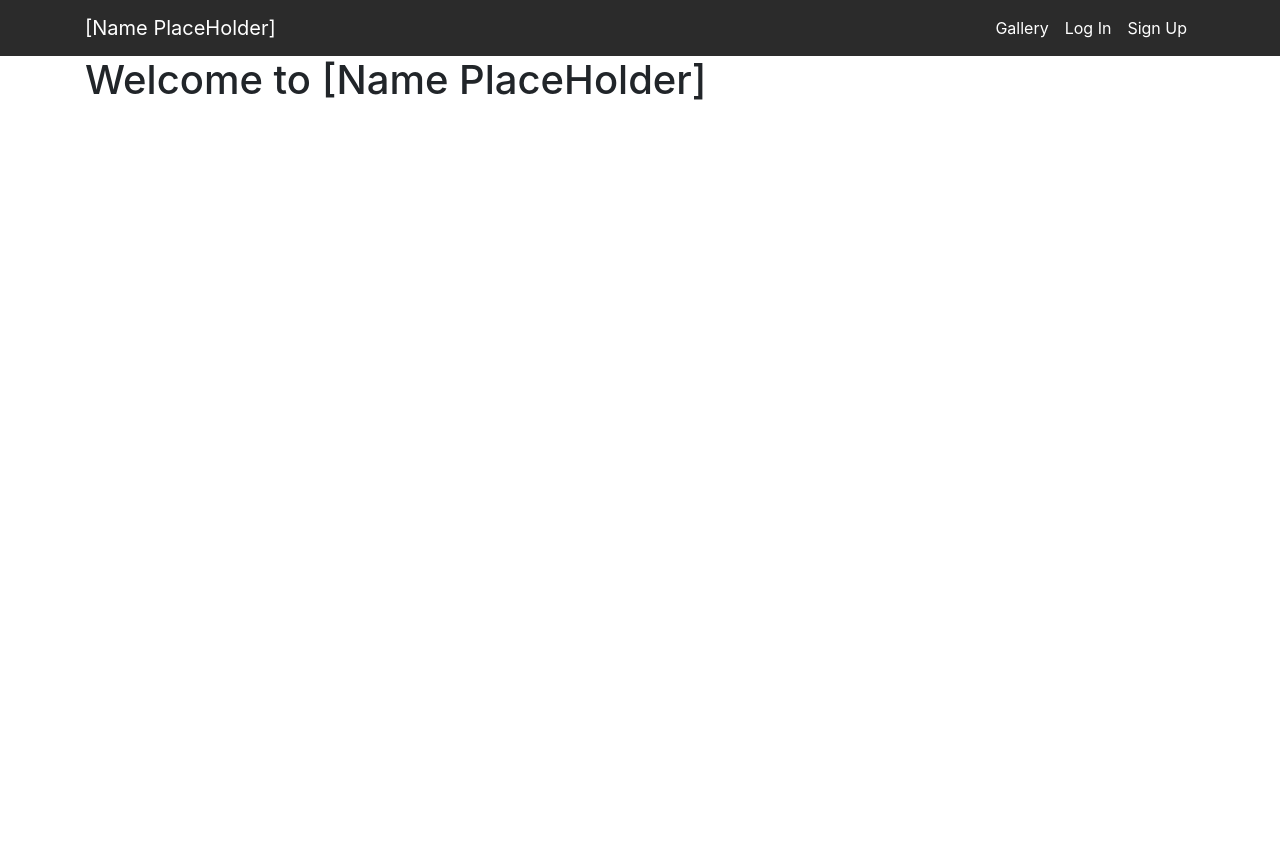
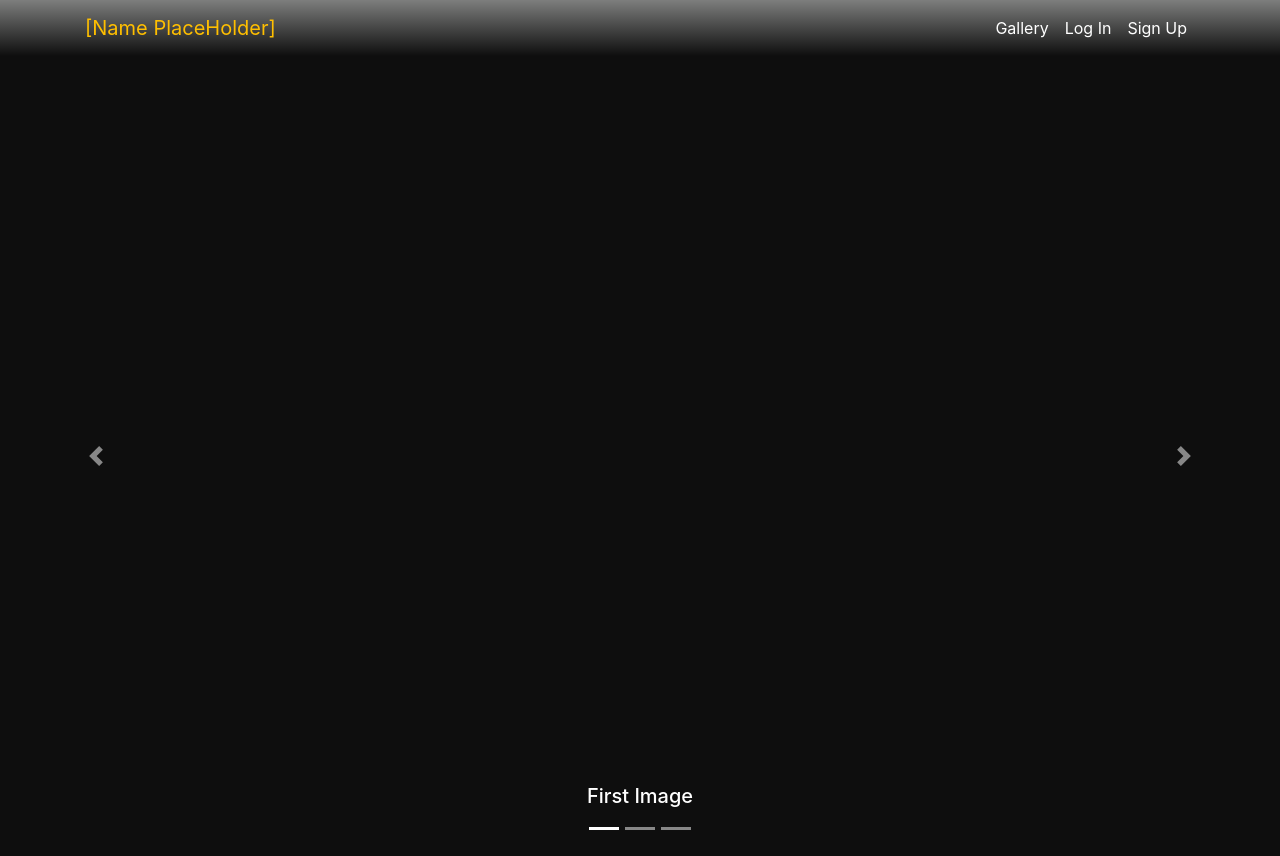
Before and after one commit to MarcusLittleDev/PyArt, a Django app: page / in a window 1280 px wide. Before the commit the page ends 100 px from the top, so only its background shows below. Run offline with Django 3.2, Linux system fonts and the light colour scheme; some libraries are stand-ins or nearby versions.

Commit message:
made homepage into a carousel made css for navbar added login redirect

```diff
--- a/PyArt/accounts/urls.py
+++ b/PyArt/accounts/urls.py
@@ -6,7 +6,7 @@ from django.contrib.auth import views as auth_views
 app_name = 'accounts'
 
 urlpatterns = [
-    path('login/', auth_views.LoginView.as_view(template_name='accounts/login.html'), name='login'),
+    path('login/', auth_views.LoginView.as_view(template_name='accounts/login.html', redirect_authenticated_user=True), name='login'),
     path('logout/', auth_views.LogoutView.as_view(), name='logout'),
     path('signup/', views.SignUp.as_view(), name='signup'),
     path('<str:username>/', views.ProfileView.as_view(), name='profile')
--- a/PyArt/art/admin.py
+++ b/PyArt/art/admin.py
@@ -4,3 +4,4 @@ from . import models
 
 # Register your models here.
 admin.site.register(models.Art)
+admin.site.register(models.Request)
--- a/PyArt/art/models.py
+++ b/PyArt/art/models.py
@@ -14,7 +14,7 @@ class Art(models.Model):
     name = models.CharField(max_length=255)
     slug = models.SlugField(allow_unicode=True, unique=True)
     description = models.TextField(blank=True, max_length=255)
-    picture = models.ImageField(upload_to='media', default='/static/assets/placeholder.png')
+    picture = models.ImageField(upload_to='media')
     art_thumbnail = ImageSpecField(source='picture', processors=[ResizeToFill(400, 250)],
                                     format='JPEG',
                                     options={'quality':85})
--- a/PyArt/art/templates/art/art_form.html
+++ b/PyArt/art/templates/art/art_form.html
@@ -3,7 +3,7 @@
 
 {%block art_content%}
 <h4>Upload your Art</h4>
-<form id='artForm' action="{%url 'art:create'%}" method='post' enctype="multipart/form-data">
+<form id='artForm' action="{%url 'art:upload'%}" method='post' enctype="multipart/form-data">
     {%csrf_token%}
     {%bootstrap_form form%}
     <input type="submit" value="Post" class='btn btn-primary btn-large'>
--- a/PyArt/art/urls.py
+++ b/PyArt/art/urls.py
@@ -4,7 +4,7 @@ from . import views
 app_name = 'art'
 
 urlpatterns = [
-    path('', views.ArtList.as_view(), name='list'),
-    path('upload/', views.UploadArt.as_view(), name='create'),
+    path('', views.ArtList.as_view(), name='gallery'),
+    path('upload/', views.UploadArt.as_view(), name='upload'),
     path('<slug:slug>/', views.ArtDetail.as_view(), name='detail')
 ]
--- /dev/null
+++ b/PyArt/static/pyart/css/index.css
@@ -0,0 +1,5 @@
+.full-screen {
+    background-size: cover;
+    background-position: center;
+    background-repeat: no-repeat;
+}
--- a/PyArt/static/pyart/css/master.css
+++ b/PyArt/static/pyart/css/master.css
@@ -1,5 +1,9 @@
 #navbar {
-    background-color: #2b2b2b;
+    background: rgb(125,126,125); /* Old browsers */
+    background: -moz-linear-gradient(top, rgba(125,126,125,1) 0%, rgba(14,14,14,1) 100%); /* FF3.6-15 */
+    background: -webkit-linear-gradient(top, rgba(125,126,125,1) 0%,rgba(14,14,14,1) 100%); /* Chrome10-25,Safari5.1-6 */
+    background: linear-gradient(to bottom, rgba(125,126,125,1) 0%,rgba(14,14,14,1) 100%); /* W3C, IE10+, FF16+, Chrome26+, Opera12+, Safari7+ */
+    filter: progid:DXImageTransform.Microsoft.gradient( startColorstr='#7d7e7d', endColorstr='#0e0e0e',GradientType=0 ); /* IE6-9 */
 }
 
 .nav-link{
@@ -7,19 +11,19 @@
 }
 
 .navbar-brand {
-    color: white;
+    color: #FFBF00;
 }
 
 .nav-link:hover {
-    color: blue;
+    color: #FFBF00;
 }
 
-.nav-link:active {
+a.nav-link.active {
     color: #FFBF00;
 }
 
 body{
-
+    background-color: rgb(14,14,14);
 }
 
 #no_javascript{
--- /dev/null
+++ b/PyArt/static/pyart/js/index.js
@@ -0,0 +1,27 @@
+$(document).ready(function () {
+    var $item = $('.carousel-item');
+    var $wHeight = $(window).height();
+    $item.eq(0).addClass('active');
+    $item.height($wHeight);
+    $item.addClass('full-screen');
+
+    $('.carousel img').each(function() {
+        var $src = $(this).attr('src');
+        var $color = $(this).attr('data-color');
+    $(this).parent().css({
+        'background-image' : 'url(' + $src + ')',
+        'background-color' : $color
+    });
+    $(this).remove();
+    });
+
+    $(window).on('resize', function (){
+        $wHeight = $(window).height();
+        $item.height($wHeight);
+    });
+
+    $('.carousel').carousel({
+        interval: 6000,
+        pause: "false"
+    });
+})
--- a/PyArt/templates/base.html
+++ b/PyArt/templates/base.html
@@ -20,34 +20,48 @@
 <body>
     <nav class='navbar navbar-expand-sm' role='navigation' id='navbar'>
         <div class='container'>
-            <a class='navbar-brand' href='/'>[Name PlaceHolder]</a>
+            <a {% if "home" == request.resolver_match.url_name %}class="navbar-brand active"{%else%} class='navbar-brand' {% endif %} href='/'>[Name PlaceHolder]</a>
             <button class="navbar-toggler navbar-dark" type="button" data-toggle="collapse" data-target="#navbarSupportedContent" aria-controls="navbarSupportedContent" aria-expanded="false" aria-label="Toggle navigation">
                 <span class="navbar-toggler-icon"></span>
             </button>
             <div class="collapse navbar-collapse" id="navbarSupportedContent">
                 <ul class='navbar-nav ml-auto'>
-                    <li class="nav-item"><a class="nav-link" href='{%url "art:list"%}'>Gallery</a></li>
+                    <li class='nav-item'>
+                        <a {% if "gallery" in request.path and "upload"  != request.resolver_match.url_name %}class="nav-link active"{%else%} class="nav-link" {% endif %} class="nav-link" href='{%url "art:gallery"%}'>Gallery</a>
+                    </li>
                     {%if user.is_authenticated%}
                     {%if user.is_staff%}
-                    <li class="nav-item"><a class="nav-link" href='{%url "admin:index"%}'>Admin</a></li>
-                    <li class="nav-item"><a class="nav-link" href='{%url "art:create"%}'>Upload</a></li>
+                    <li class="nav-item">
+                        <a class="nav-link" href='{%url "admin:index"%}'>Admin</a>
+                    </li>
+                    <li class='nav-item'>
+                        <a {% if "upload" == request.resolver_match.url_name %}class="nav-link active"{%else%} class='nav-link' {% endif %} href='{%url "art:upload"%}'>Upload</a>
+                    </li>
                     {%endif%}
-                    <li class="nav-item"><a class="nav-link" href='{% url "accounts:logout" %}'>Log Out</a></li>
-                    <li class="nav-item"><a class="nav-link" href="{% url 'accounts:profile' username=user.get_username %}">{{user.get_username}}</a></li>
+                    <li class="nav-item">
+                        <a class="nav-link" href='{% url "accounts:logout" %}'>Log Out</a>
+                    </li>
+                    <li class="nav-item">
+                        <a {% if "profile" == request.resolver_match.url_name %}class="nav-link active"{%else%} class='nav-link' {% endif %} href="{% url 'accounts:profile' username=user.get_username %}">{{user.get_username}}</a>
+                    </li>
                     {%else%}
-                    <li class="nav-item"><a class="nav-link" href='{%url "accounts:login"%}'>Log In</a></li>
-                    <li class="nav-item"><a class="nav-link" href="{% url 'accounts:signup' %}">Sign Up</a></li>
+                    <li class="nav-item">
+                        <a {% if "login" == request.resolver_match.url_name %}class="nav-link active"{%else%} class='nav-link' {% endif %} href='{%url "accounts:login"%}'>Log In</a>
+                    </li>
+                    <li class="nav-item">
+                        <a {% if "signup" == request.resolver_match.url_name %}class="nav-link active"{%else%} class='nav-link' {% endif %} href="{% url 'accounts:signup' %}">Sign Up</a>
+                    </li>
                     {%endif%}
                 </ul>
             </div>
 
         </div>
     </nav>
-    <div class="container mycontent">
+    <div class="mycontent">
         {%block content%}
         {%endblock%}
     </div>
-    <div class= 'container container-fluid' id="no_javascript">
+    <div id="no_javascript">
         <p>Javascript needs to be enabled in order to view this website's content...</p>
     </div>
 </body>
--- a/PyArt/templates/index.html
+++ b/PyArt/templates/index.html
@@ -1,5 +1,46 @@
 {%extends "base.html"%}
+{%load staticfiles%}
+
+{%block extra_head%}
+    <link rel="stylesheet" type="text/css" media="screen" href="{% static 'pyart/css/index.css'%}" />
+    <script src="{% static 'pyart/js/index.js'%}"></script>
+{%endblock%}
 
 {%block content%}
-    <h1>Welcome to [Name PlaceHolder]</h1>
+    <div class='carousel slide' data-ride="carousel" id='home-carousel'>
+        <ol class="carousel-indicators">
+            <li data-target="#home-carousel" data-slide-to="0" class="active"></li>
+            <li data-target="#home-carousel" data-slide-to="1"></li>
+            <li data-target="#home-carousel" data-slide-to="2"></li>
+        </ol>
+        <div class='carousel-inner'>
+            <div class='carousel-item active'>
+                <img class="d-block w-100" src="https://via.placeholder.com/1024x750" alt='Slide1'/>
+                <div class="carousel-caption d-md-block">
+                    <h5>First Image</h5>
+                </div>
+            </div>
+            <div class='carousel-item'>
+                <img class="d-block w-100" src="https://via.placeholder.com/1024x750" alt='Slide2'/>
+                <div class="carousel-caption d-md-block">
+                    <h5>Second Image</h5>
+                </div>
+            </div>
+            <div class='carousel-item'>
+                <img class="d-block w-100" src="https://via.placeholder.com/1024x750" alt='Slide3'/>
+                <div class="carousel-caption d-md-block">
+                    <h5>Third Image</h5>
+                </div>
+            </div>
+            <a class='carousel-control-prev' role='button' href="#home-carousel" data-slide='prev'>
+                <span class='carousel-control-prev-icon' aria-hidden='true'></span>
+                <span class='sr-only'>Previous</span>
+            </a>
+            <a class='carousel-control-next' role='button' href="#home-carousel" data-slide='next'>
+                <span class='carousel-control-next-icon' aria-hidden='true'></span>
+                <span class='sr-only'>Next</span>
+            </a>
+        </div>
+
+    </div>
 {%endblock%}
```
